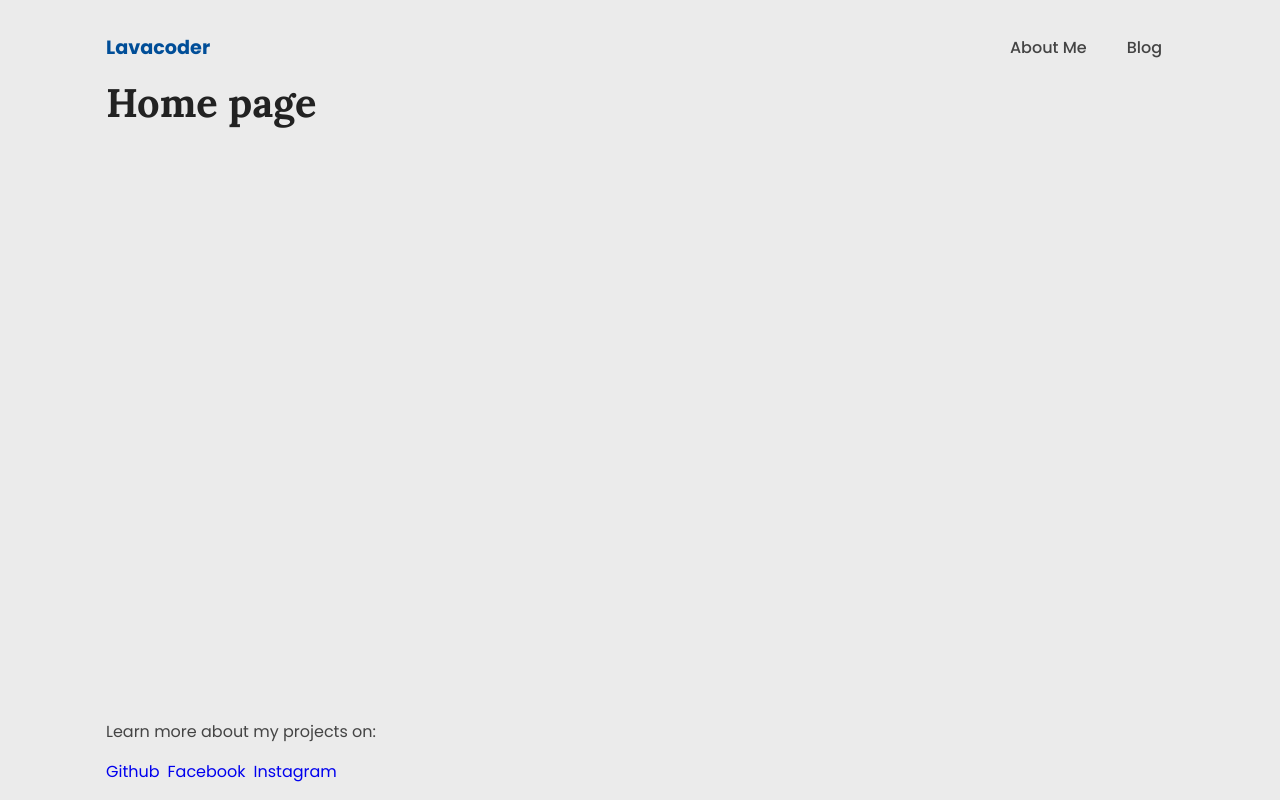
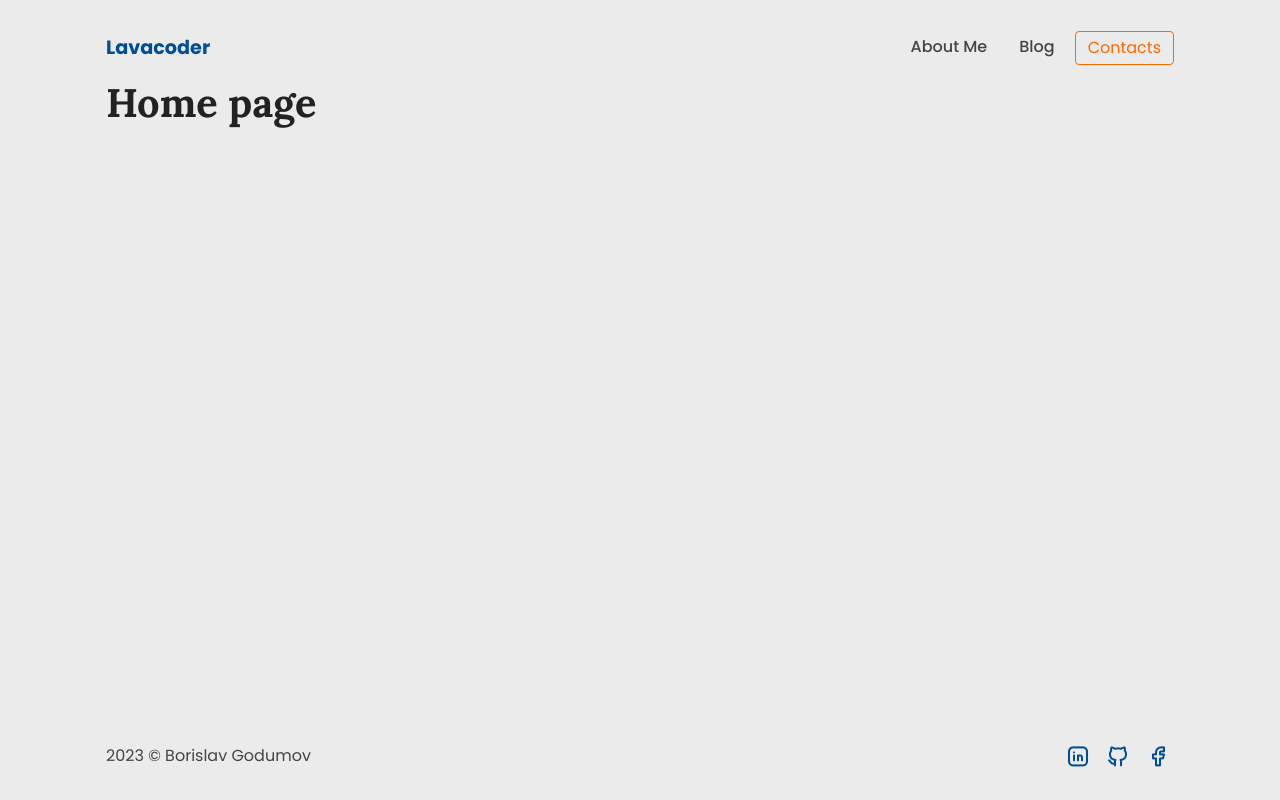
Before and after one commit to khanark/lavacoder-blog, an Astro site: page / in a window 1280 px wide. Built offline with nearby package versions, Linux system fonts and the light colour scheme; Astro itself is replaced by a stand-in of ours.

Commit message:
update footer

```diff
--- a/src/components/Footer.astro
+++ b/src/components/Footer.astro
@@ -1,39 +1,57 @@
 ---
-import Social from "../components/Social.astro";
-
-const platform = "github";
-const username = "khanark";
-
 const socialLinks = [
-  { platform: "Github", username: "khanark" },
-  { platform: "Facebook", username: "BeeAyJee" },
-  { platform: "Instagram", username: "alqahol1c" },
+  {
+    link: "https://www.linkedin.com/in/borislav-godumov-7245b61a2/",
+    icon: "linkedin",
+  },
+  { link: "https://github.com/khanark", icon: "github" },
+  { link: "https://www.facebook.com/BeeAyJee/", icon: "facebook" },
 ];
 ---
 
-<footer>
-  <p>Learn more about my projects on:</p>
-  <ul>
+<footer class="footer">
+  <p>2023 <span>&#169;</span> Borislav Godumov</p>
+  <div class="footer__media-links">
     {
       socialLinks.map((link) => (
-        <li>
-          <Social platform={link.platform} username={link.username} />
-        </li>
+        <a href={link.link} class="link">
+          <i class={`ti ti-brand-${link.icon}`} />
+        </a>
       ))
     }
-  </ul>
+  </div>
 </footer>
 
 <style lang="scss">
-  footer {
-    margin-top: auto;
+  .footer {
+    display: flex;
+    justify-content: space-between;
+    align-items: center;
 
-    ul {
-      list-style: none;
-      margin: 0;
-      padding: 0;
+    &__media-links {
       display: flex;
       gap: 0.5rem;
+
+      .link {
+        text-decoration: none;
+        color: inherit;
+        display: flex;
+        align-items: center;
+        padding: 0.25rem;
+        justify-content: center;
+        color: var(--clr-primary);
+        transition: all 0.2s ease;
+
+        &:hover {
+          background-color: var(--clr-primary);
+          color: #fff;
+        }
+
+        .ti {
+          font-size: 1.5rem;
+          // color: var(--clr-primary);
+        }
+      }
     }
   }
 </style>
--- a/src/components/Navigation.astro
+++ b/src/components/Navigation.astro
@@ -1,12 +1,13 @@
 <div class="nav-links">
   <a href="/about" class="nav-links__link">About Me</a>
   <a href="/blog" class="nav-links__link blog-link">Blog</a>
+  <a href="/blog" class="nav-links__link contacts-link">Contacts</a>
 </div>
 
 <style lang="scss">
   .nav-links {
     display: none;
-    gap: 1rem;
+    gap: 0.5rem;
 
     &__link {
       text-decoration: none;
@@ -20,9 +21,15 @@
         background-color: var(--clr-secondary);
         color: #fff;
       }
+    }
+    .contacts-link {
+      border: 1px solid var(--clr-accent);
+      font-weight: normal;
+      color: var(--clr-accent);
 
-      .blog-link {
-        color: var(--clr-accent);
+      &:hover {
+        background-color: var(--clr-accent);
+        color: #fff;
       }
     }
   }
--- a/src/components/Social.astro
+++ /dev/null
@@ -1,17 +0,0 @@
----
-const { platform, username } = Astro.props;
----
-
-<a href={`https://www.${platform}.com/${username}`}>{platform}</a>
-
-<style lang="scss">
-  a {
-    display: inline-block;
-    text-decoration: none;
-
-    &:hover {
-      text-decoration: underline;
-      text-underline-offset: 2px;
-    }
-  }
-</style>
--- a/src/layouts/BaseLayout.astro
+++ b/src/layouts/BaseLayout.astro
@@ -17,6 +17,10 @@ const { pageTitle } = Astro.props;
     <link rel="preconnect" href="https://fonts.gstatic.com" crossorigin />
     <link
       href="https://fonts.googleapis.com/css2?family=Lora:wght@500;600;700&family=Poppins:wght@400;500;600;700&display=swap"
+      rel="stylesheet"
+    />
+    <link
+      href="https://cdn.jsdelivr.net/npm/@tabler/icons-webfont@latest/tabler-icons.min.css"
       rel="stylesheet"
     />
     <title>{pageTitle}</title>
```
Also changed, not shown: src/components/Pagination.astro (added, +41 -0 lines), src/components/Posts.astro (deleted, +0 -16 lines), src/pages/blog/[...page].astro (+18 -2 lines).
